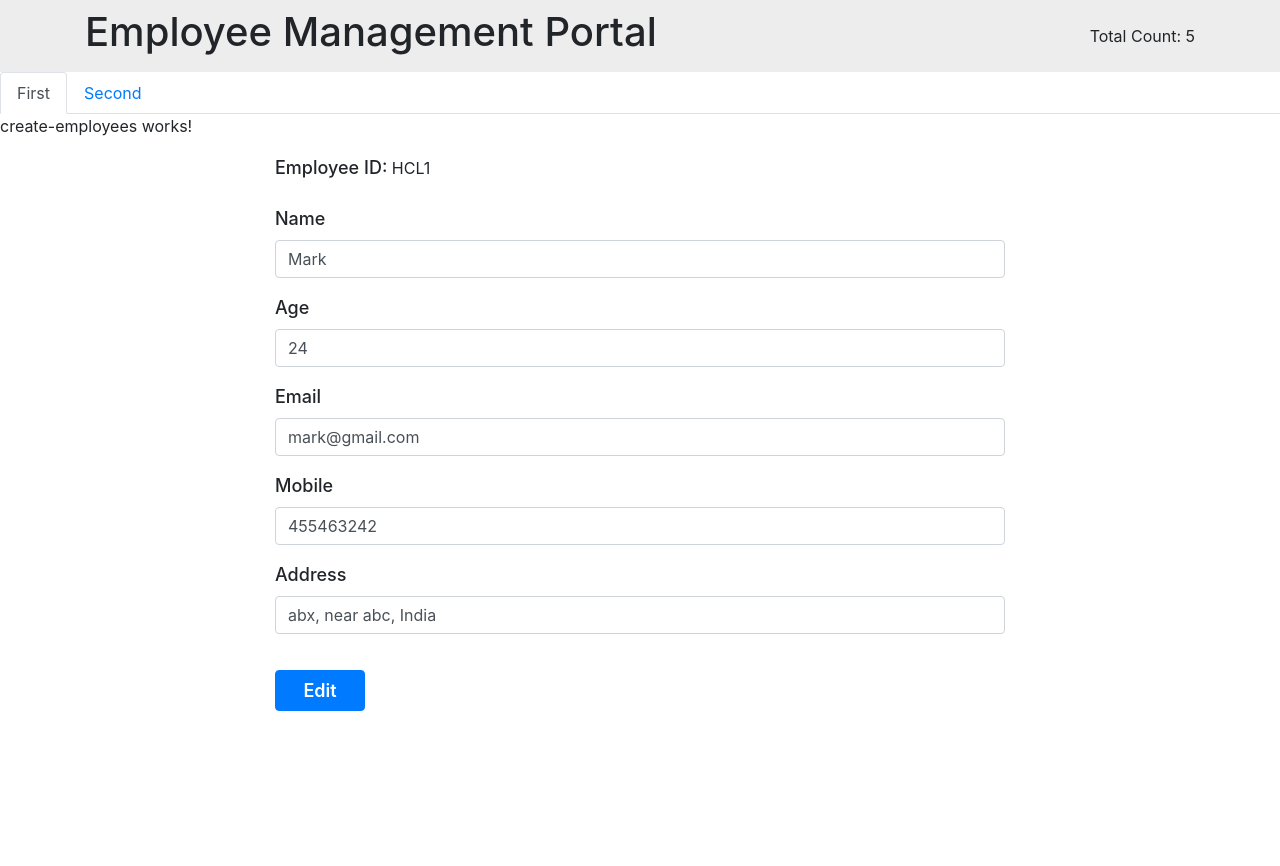
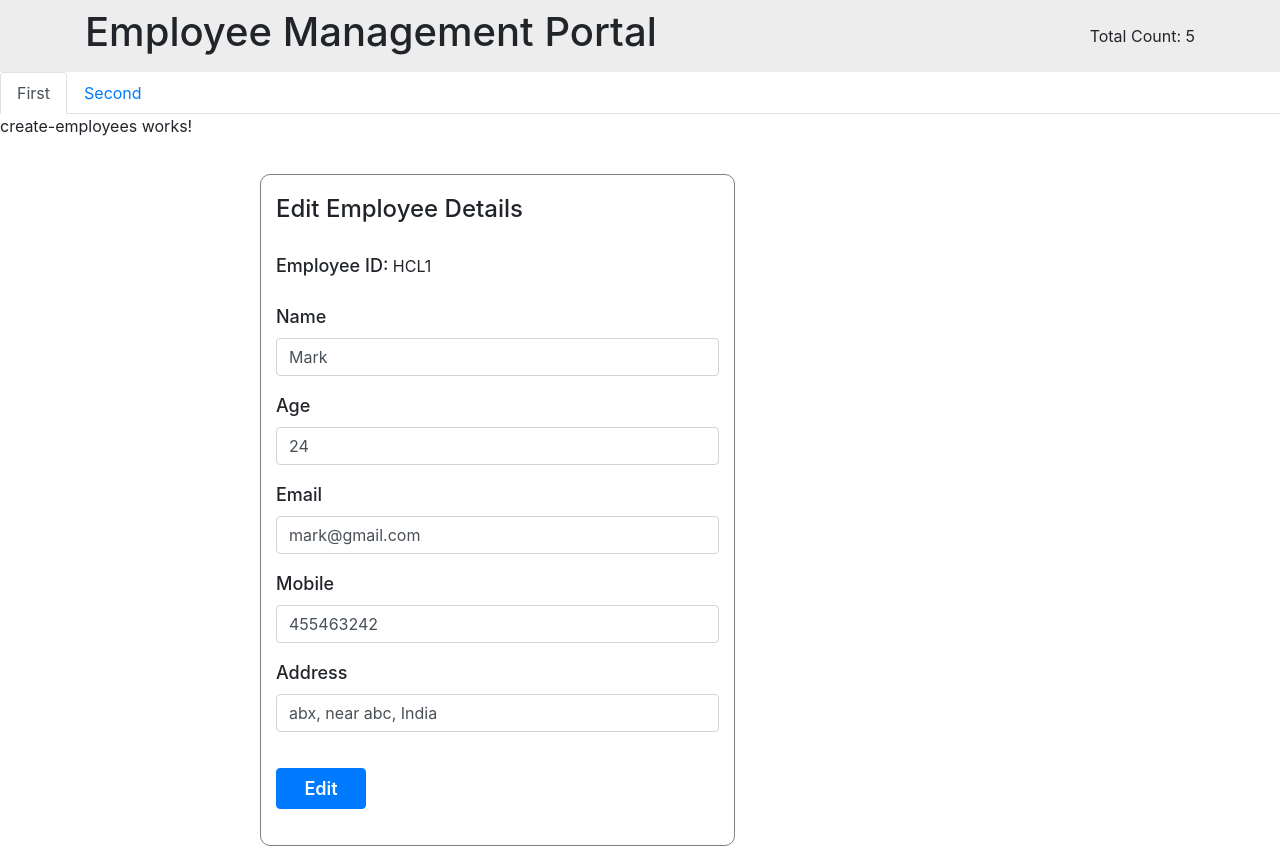
Before and after one commit to pravinkrmishra/code-warrior, an Angular app: page /edit/1 in a window 1280 px wide. Before the commit the page ends 800 px from the top, so only its background shows below. Built offline with nearby package versions, Linux system fonts and the light colour scheme; data requests are answered from the project's data file.

Commit message:
Updated code for edit component

```diff
--- a/src/app/edit-employees/edit-employees.component.html
+++ b/src/app/edit-employees/edit-employees.component.html
@@ -1,8 +1,12 @@
 <!-- main app container -->
-<div class="">
+<div class="main">
+	<div>
+
+	</div>
 	<div class="container">
 		<div class="row">
-			<div class="col-md-8 offset-md-2">
+			<div class="col-md-5 offset-md-2 content">
+				<h4>Edit Employee Details</h4>
 				<form name="form" (ngSubmit)="f.form.valid && onSubmit()" #f="ngForm" novalidate>
 					<div class="form-group">
 						<label for="firstName">Employee ID:</label>  {{model.employeeId}}
--- a/src/app/edit-employees/edit-employees.component.scss
+++ b/src/app/edit-employees/edit-employees.component.scss
@@ -9,3 +9,16 @@ button {
     font-size: 18px;
     font-weight: 600;
 }
+
+.main {
+    padding: 20px;
+}
+
+h4 {
+    padding: 20px 0;
+}
+
+.content {
+    border: 1px solid gray;
+    border-radius: 10px;
+}
```
